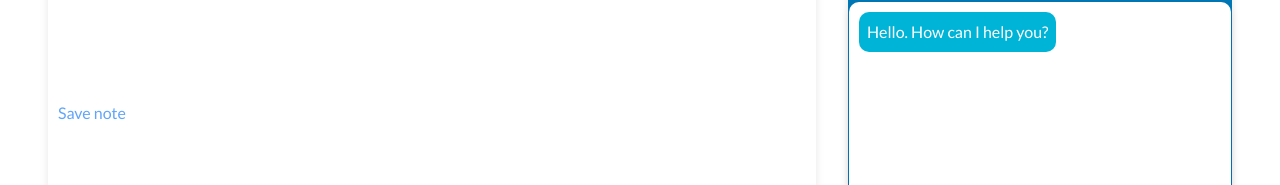
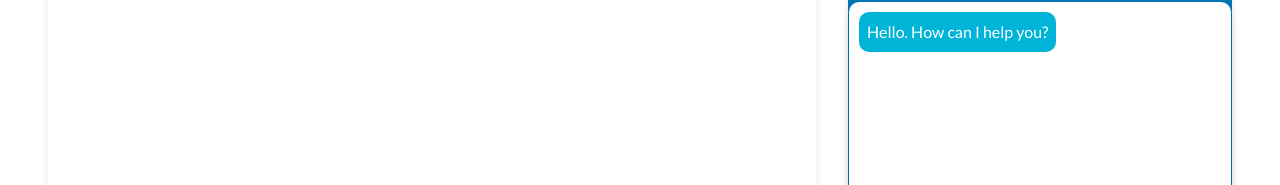
Before and after one commit to 0x2ee08/IELTS, a Next.js app in the folder frontend/: page /ted_video_loader in a window 1280 px wide. Shown: the part 615-800 px from the top of the page. Built offline with nearby package versions, Linux system fonts and the light colour scheme; no server answers.

Commit message:
auto save for tedtalk note

```diff
--- a/frontend/app/components/tedtalk/tedvideodetail.tsx
+++ b/frontend/app/components/tedtalk/tedvideodetail.tsx
@@ -142,27 +142,25 @@ const TedVideoDetail: React.FC = () => {
       }
     }, [player]);
 
-    const handleNoteChange = (e: React.ChangeEvent<HTMLTextAreaElement>) => {
+    const handleNoteChange = async (e: React.ChangeEvent<HTMLTextAreaElement>) => {
         setNotes(e.target.value);
-    };
-
-    const handleSaveNote = async (video_id: string, content: string) => {
         const token = localStorage.getItem('token');
+        const content = e.target.value;
 
         try {
-            const response = await axios.post(`${config.API_BASE_URL}api/save_note`, { video_id, content }, {
+            const response = await axios.post(`${config.API_BASE_URL}api/save_note`, { videoId, content }, {
                 headers: {
                     'Authorization': `Bearer ${token}`,
                 },
             });
 
             if (response.status === 200 && response.data.success) {
-                alert('Note saved!');
+                // alert('Note saved!');
             } else {
-                alert('Failed to save note');
+                // alert('Failed to save note');
             }
         } catch (error) {
-            setMessage('Failed to save note due to a network error.');
+            // setMessage('Failed to save note due to a network error.');
         }
     };
 
@@ -196,8 +194,6 @@ const TedVideoDetail: React.FC = () => {
         })),
         newMessage
     ];
-
-    console.log(formattedMessages);
 
     axios.post(`${config.API_BASE_URL}api/send_chat`,
         { message: formattedMessages },
@@ -306,11 +302,6 @@ const TedVideoDetail: React.FC = () => {
                                     }}
                                     placeholder="Write your notes here..."
                                 ></textarea>
-                                <button className="text-blue-400 hover:underline"
-                                    onClick = {() => handleSaveNote(videoId,notes)}
-                                >
-                                    Save note
-                                </button>
                             </div>
                         </div>
                     </div>
```
Also changed, not shown: 1 other file (tests, documents, lock files or other folders).
